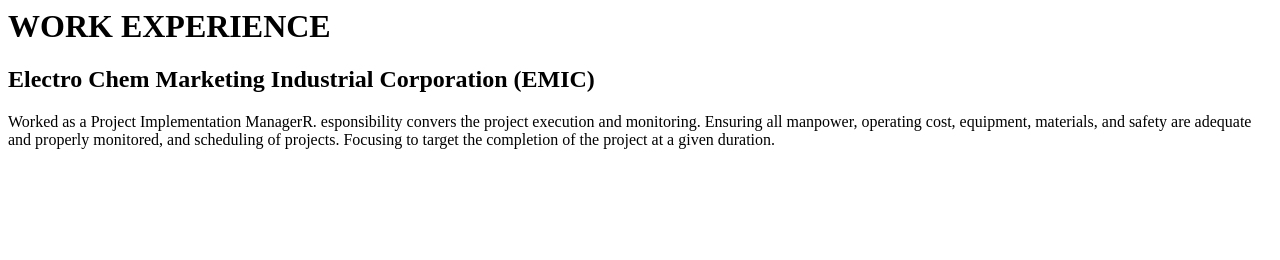
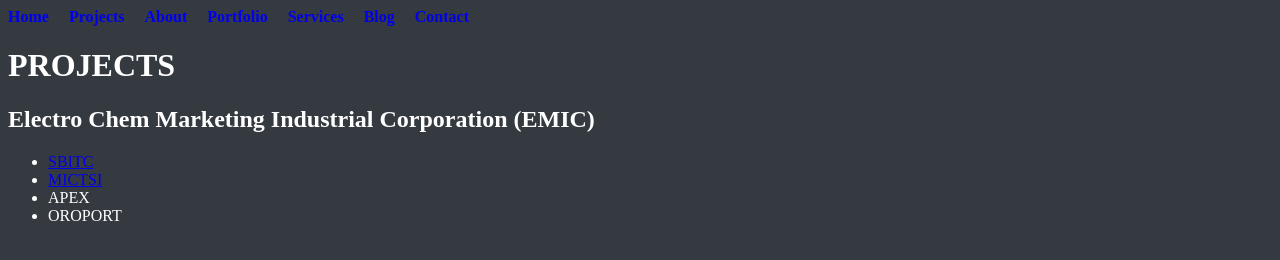
Before and after one commit to CLUrsabia/myPortfolio, a plain HTML site: page public/projects.html in a window 1280 px wide. Drawn offline with Linux system fonts and the light colour scheme.

Commit message:
Add files via upload

```diff
--- a/public/projects.html
+++ b/public/projects.html
@@ -1,9 +1,33 @@
-<h1>WORK EXPERIENCE</h1>
-<h2>Electro Chem Marketing Industrial Corporation (EMIC)</h2>
-<p>
-  Worked as a Project Implementation ManagerR.
-  esponsibility convers the project execution and monitoring.
-  Ensuring all manpower, operating cost, equipment, materials,
-  and safety are adequate and properly monitored, and scheduling of projects.
-  Focusing to target the completion of the project at a given duration.
-</p>
+<!DOCTYPE html>
+<html lang="en">
+<head>
+  <meta charset="UTF-8">
+  <meta name="viewport" content="width=device-width, initial-scale=1.0">
+  <link rel="stylesheet" href="style_projects.css">
+  <title>Document</title>
+</head>
+<body>
+  <header>
+      <nav>
+        <ul>
+          <li><a href="/index.html">Home</a></li>
+          <li><a href="projects.html" alt="Projects">Projects</a></li>
+          <li><a href="#about">About</a></li>
+          <li><a href="#portfolio">Portfolio</a></li>
+          <li><a href="#services">Services</a></li>
+          <li><a href="#blog">Blog</a></li>
+          <li><a href="#contact">Contact</a></li>
+        </ul>
+      </nav>
+    </header>
+  <h1>PROJECTS</h1>
+    <h2>Electro Chem Marketing Industrial Corporation (EMIC)</h2>
+    <ul>
+      <li><a href="/public/projSbitc.html" alt="SBITC">SBITC</a></li>
+      <li><a href="/public/projMictsi.html" alt="MICTSI">MICTSI</a></li>
+      <li>APEX</li>
+      <li>OROPORT</li>
+    </ul>
+
+</body>
+</html>
--- /dev/null
+++ b/public/style_projMictsi.css
@@ -0,0 +1,49 @@
+:root {
+    --blue: #007bff;
+    --indigo: #6610f2;
+    --purple: #6f42c1;
+    --pink: #e83e8c;
+    --red: #dc3545;
+    --orange: #fd7e14;
+    --yellow: #ffc107;
+    --green: #28a745;
+    --teal: #20c997;
+    --cyan: #17a2b8;
+    --white: #fff;
+    --gray: #6c757d;
+    --gray-dark: #343a40;
+    --primary: #007bff;
+    --secondary: #6c757d;
+    --success: #28a745;
+    --info: #17a2b8;
+    --warning: #ffc107;
+    --danger: #dc3545;
+    --light: #f8f9fa;
+    --dark: #343a40;
+    --breakpoint-xs: 0;
+    --breakpoint-sm: 576px;
+    --breakpoint-md: 768px;
+    --breakpoint-lg: 992px;
+    --breakpoint-xl: 1200px;
+    --font-family-sans-serif: -apple-system, BlinkMacSystemFont, "Segoe UI", Roboto, "Helvetica Neue", Arial, sans-serif, "Apple Color Emoji", "Segoe UI Emoji", "Segoe UI Symbol";
+    --font-family-monospace: SFMono-Regular, Menlo, Monaco, Consolas, "Liberation Mono", "Courier New", monospace;
+}
+
+body{
+  background: var(--dark);
+  color: var(--white);
+}
+nav ul {
+    display: flex;         /* Places items in a row */
+    list-style-type: none; /* Removes the bullets */
+    margin: 0;
+    padding: 0;
+    gap: 20px;            /* Adds space between your links */
+    background: #343a40;
+    color: #fff;
+}
+
+nav a {
+  text-decoration: none;
+  font-weight: bold;
+}
--- /dev/null
+++ b/public/style_projSbitc.css
@@ -0,0 +1,49 @@
+:root {
+    --blue: #007bff;
+    --indigo: #6610f2;
+    --purple: #6f42c1;
+    --pink: #e83e8c;
+    --red: #dc3545;
+    --orange: #fd7e14;
+    --yellow: #ffc107;
+    --green: #28a745;
+    --teal: #20c997;
+    --cyan: #17a2b8;
+    --white: #fff;
+    --gray: #6c757d;
+    --gray-dark: #343a40;
+    --primary: #007bff;
+    --secondary: #6c757d;
+    --success: #28a745;
+    --info: #17a2b8;
+    --warning: #ffc107;
+    --danger: #dc3545;
+    --light: #f8f9fa;
+    --dark: #343a40;
+    --breakpoint-xs: 0;
+    --breakpoint-sm: 576px;
+    --breakpoint-md: 768px;
+    --breakpoint-lg: 992px;
+    --breakpoint-xl: 1200px;
+    --font-family-sans-serif: -apple-system, BlinkMacSystemFont, "Segoe UI", Roboto, "Helvetica Neue", Arial, sans-serif, "Apple Color Emoji", "Segoe UI Emoji", "Segoe UI Symbol";
+    --font-family-monospace: SFMono-Regular, Menlo, Monaco, Consolas, "Liberation Mono", "Courier New", monospace;
+}
+
+body{
+  background: var(--dark);
+  color: var(--white);
+}
+nav ul {
+    display: flex;         /* Places items in a row */
+    list-style-type: none; /* Removes the bullets */
+    margin: 0;
+    padding: 0;
+    gap: 20px;            /* Adds space between your links */
+    background: #343a40;
+    color: #fff;
+}
+
+nav a {
+  text-decoration: none;
+  font-weight: bold;
+}
--- /dev/null
+++ b/public/style_projects.css
@@ -0,0 +1,49 @@
+:root {
+    --blue: #007bff;
+    --indigo: #6610f2;
+    --purple: #6f42c1;
+    --pink: #e83e8c;
+    --red: #dc3545;
+    --orange: #fd7e14;
+    --yellow: #ffc107;
+    --green: #28a745;
+    --teal: #20c997;
+    --cyan: #17a2b8;
+    --white: #fff;
+    --gray: #6c757d;
+    --gray-dark: #343a40;
+    --primary: #007bff;
+    --secondary: #6c757d;
+    --success: #28a745;
+    --info: #17a2b8;
+    --warning: #ffc107;
+    --danger: #dc3545;
+    --light: #f8f9fa;
+    --dark: #343a40;
+    --breakpoint-xs: 0;
+    --breakpoint-sm: 576px;
+    --breakpoint-md: 768px;
+    --breakpoint-lg: 992px;
+    --breakpoint-xl: 1200px;
+    --font-family-sans-serif: -apple-system, BlinkMacSystemFont, "Segoe UI", Roboto, "Helvetica Neue", Arial, sans-serif, "Apple Color Emoji", "Segoe UI Emoji", "Segoe UI Symbol";
+    --font-family-monospace: SFMono-Regular, Menlo, Monaco, Consolas, "Liberation Mono", "Courier New", monospace;
+}
+
+body{
+  background: var(--dark);
+  color: var(--white);
+}
+nav ul {
+    display: flex;         /* Places items in a row */
+    list-style-type: none; /* Removes the bullets */
+    margin: 0;
+    padding: 0;
+    gap: 20px;            /* Adds space between your links */
+    background: #343a40;
+    color: #ffffff;
+}
+
+nav a {
+  text-decoration: none;
+  font-weight: bold;
+}
```
Also changed, not shown: public/projMictsi.html (added, +33 -0 lines), public/projSbitc.html (added, +33 -0 lines).
